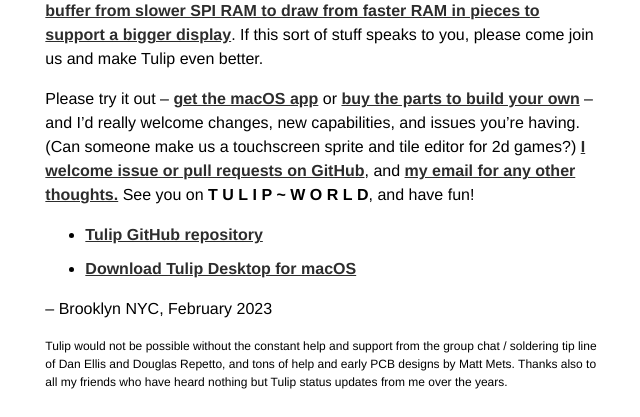
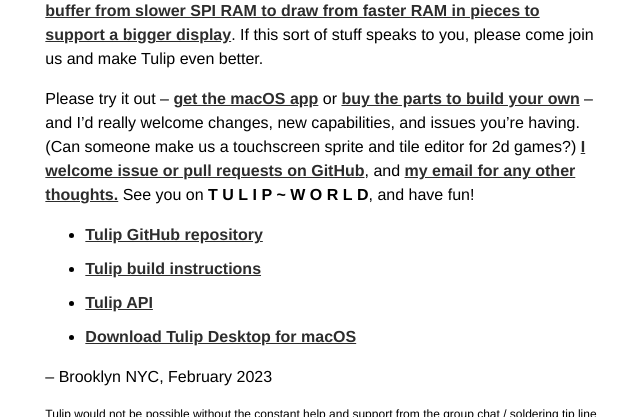
Before and after one commit to bwhitman/bwhitman.github.io, a Jekyll site: the page built from _posts/2023-02-14-tulip.md, in a window 1280 px wide and 900 px high, scrolled down 5143 px, cut to the strip 0-417 px from the top of the window. Shown: the whole strip, without its empty margins (317-957 px from the left). Built offline with Jekyll 4.4.1, drawn with Linux system fonts in a browser that asks for light colours; some web fonts are replaced; comment, search, counter and statistics services are not loaded.

Commit message:
add links

```diff
--- a/_posts/2023-02-14-tulip.md
+++ b/_posts/2023-02-14-tulip.md
@@ -47,6 +47,8 @@
 Please try it out -- [get the macOS app](https://github.com/bwhitman/tulipcc/blob/main/docs/tulip_desktop.md) or [buy the parts to build your own](https://github.com/bwhitman/tulipcc#tulip-hardware-howtos) -- and I'd really welcome changes, new capabilities, and issues you're having. (Can someone make us a touchscreen sprite and tile editor for 2d games?) [I welcome issue or pull requests on GitHub](https://github.com/bwhitman/tulipcc/issues), and [my email for any other thoughts.](mailto:brian@variogram.com) See you on **T&nbsp;U&nbsp;L&nbsp;I&nbsp;P&nbsp;~&nbsp;W&nbsp;O&nbsp;R&nbsp;L&nbsp;D**, and have fun!
 
  * [Tulip GitHub repository](https://github.com/bwhitman/tulipcc)
+ * [Tulip build instructions](https://github.com/bwhitman/tulipcc/blob/main/docs/tulip_build.md)
+ * [Tulip API](https://github.com/bwhitman/tulipcc/blob/main/docs/tulip_api.md)
  * [Download Tulip Desktop for macOS](https://github.com/bwhitman/tulipcc/blob/main/docs/tulip_desktop.md)
 
 --
```
